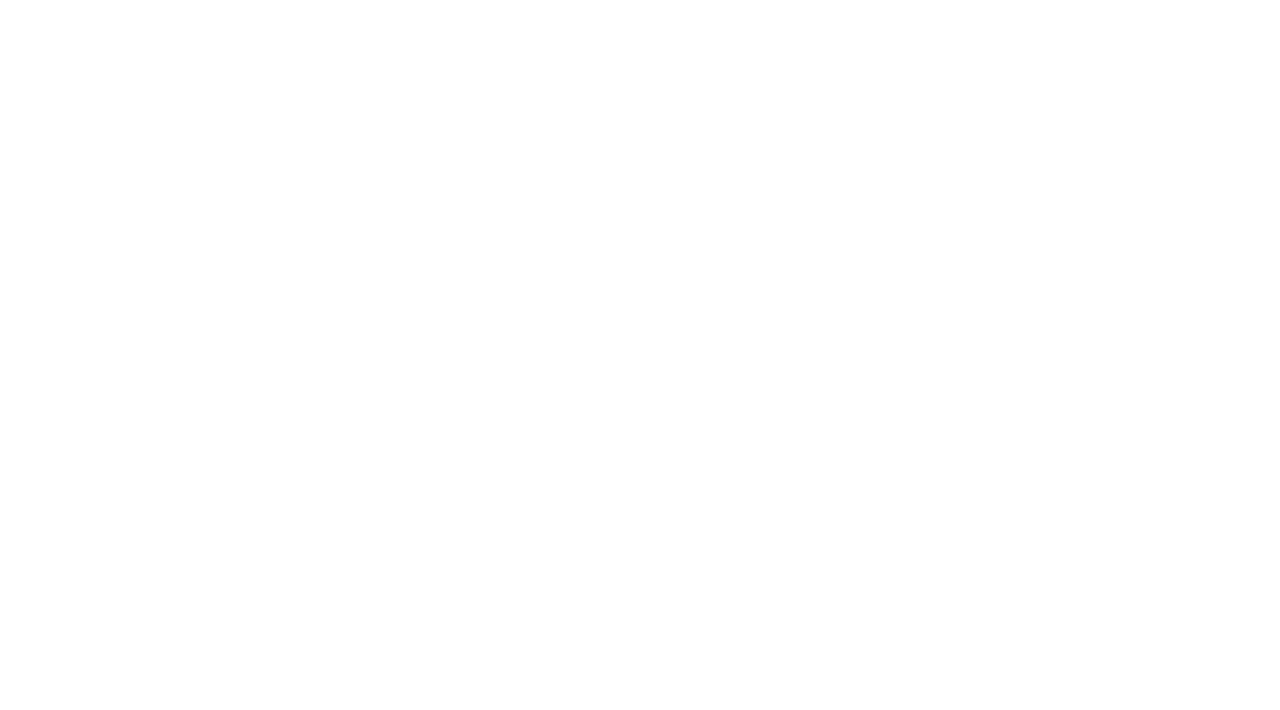
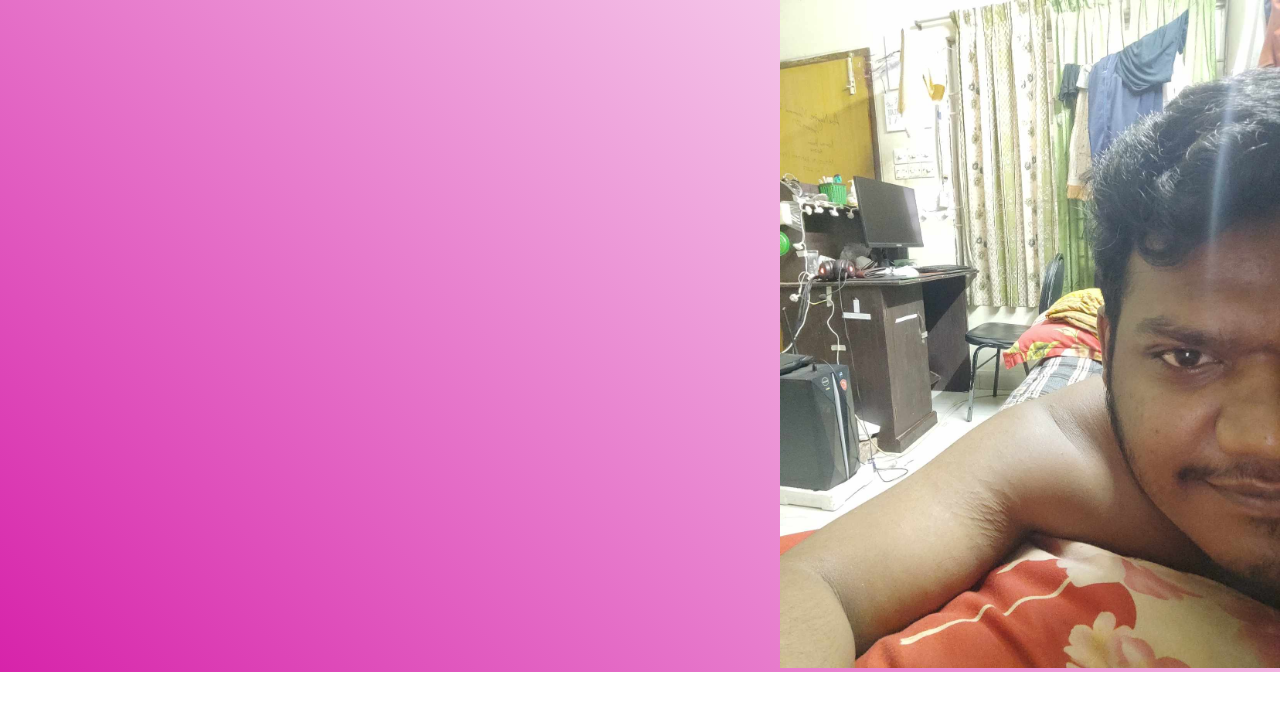
Before and after one commit to khairul1036/1st-fun-with-rakib-bro, a plain HTML site: page magic.html in a window 1280 px wide. Drawn offline with Linux system fonts and the light colour scheme.

Commit message:
add magic page and create hero section

```diff
--- a/magic.html
+++ b/magic.html
@@ -4,8 +4,23 @@
     <meta charset="UTF-8">
     <meta name="viewport" content="width=device-width, initial-scale=1.0">
     <title>HA HA HA</title>
+    <style>
+        *{
+            margin: 0;
+        }
+        img{
+            width: 500px;
+        }
+        .image{
+            background-image: linear-gradient(45deg,#d723aa,transparent);
+            text-align: right;
+        }
+    </style>
 </head>
 <body>
+    <div class="image">
+        <img src="rk.jpg" alt="wait kor">
+    </div>
 
 </body>
 </html>
```
Also changed, not shown: index.html (+4 -4 lines), rk.jpg (added).
